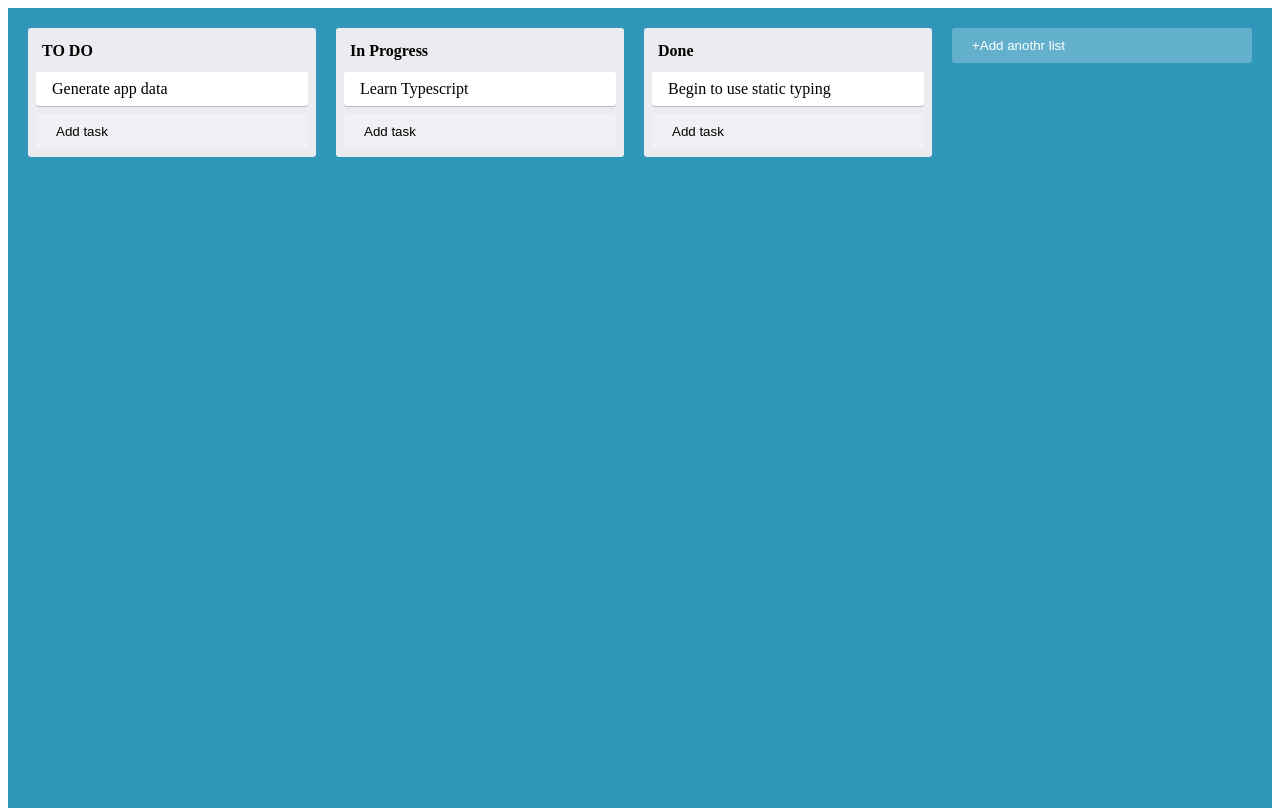
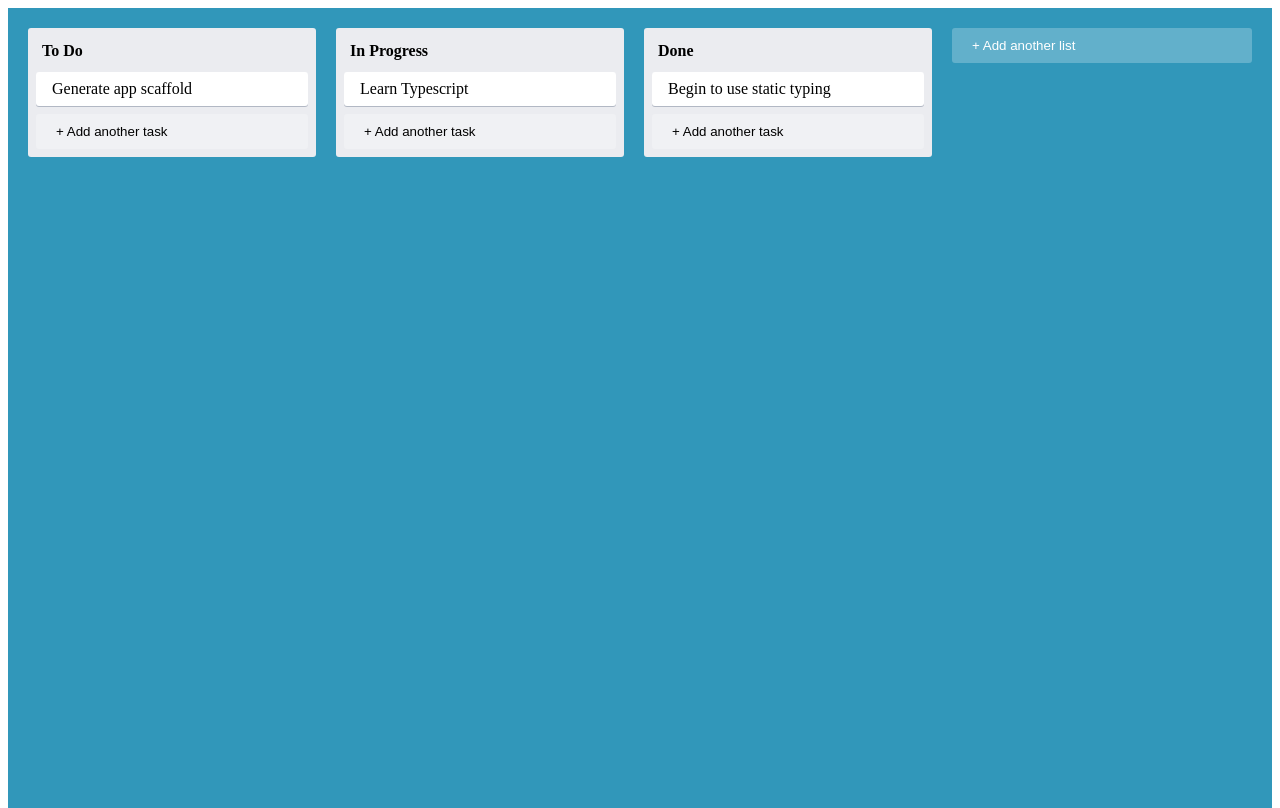
Before and after one commit to adilabed/reacttrello, a React (Create React App) app: page / in a window 1280 px wide. Built offline with nearby package versions, Linux system fonts and the light colour scheme.

Commit message:
State Management Using ReactContext

```diff
--- a/src/App.tsx
+++ b/src/App.tsx
@@ -3,22 +3,22 @@
 import { Column } from "./Column";
 import { AppContainer } from './styles'
 import {AddNewItem} from "./AddNewItem";
+import { useAppState } from "./AppStateContext"
 
-function App() {
+const App = () => {
+  const {state} = useAppState()
   return (
     <AppContainer>
-      <Column text={"TO DO"}>
-        <Card text={"Generate app data"} />
-      </Column>
-      <Column text={"In Progress"}>
-        <Card text={"Learn Typescript"} />
-      </Column>
-      <Column text={"Done"}>
-        <Card text={"Begin to use static typing"} />
-      </Column>
-      <AddNewItem onAdd={console.log} toggleButtonText={'+Add anothr list'}></AddNewItem>
+      {state.lists.map((list, i) => (
+        <Column text={list.text} key={list.id} index={i}/>
+      ))}
+      <AddNewItem
+        toggleButtonText="+ Add another list"
+        onAdd={console.log}
+      />
     </AppContainer>
-  );
+  )
 }
 
+
 export default App;
--- /dev/null
+++ b/src/AppStateContext.tsx
@@ -0,0 +1,55 @@
+import React, { createContext, useContext } from "react"
+
+interface Task {
+  id: string
+  text: string
+}
+
+interface List {
+  id: string
+  text: string
+  tasks: Task[]
+}
+
+export interface AppState {
+  lists: List[]
+}
+
+interface AppStateContextProps {
+  state: AppState
+}
+
+const AppStateContext = createContext<AppStateContextProps>({} as AppStateContextProps)
+
+
+const appData: AppState = {
+  lists: [
+    {
+      id: "0",
+      text: "To Do",
+      tasks: [{ id: "c0", text: "Generate app scaffold" }]
+    },
+    {
+      id: "1",
+      text: "In Progress",
+      tasks: [{ id: "c2", text: "Learn Typescript" }]
+    },
+    {
+      id: "2",
+      text: "Done",
+      tasks: [{ id: "c3", text: "Begin to use static typing" }]
+    }
+  ]
+}
+
+export const AppStateProvider = ({ children }: React.PropsWithChildren<{}>) => {
+  return (
+    <AppStateContext.Provider value={{ state: appData }}>
+      {children}
+    </AppStateContext.Provider>
+  )
+}
+
+export const useAppState = () => {
+  return useContext(AppStateContext)
+}
--- a/src/Column.tsx
+++ b/src/Column.tsx
@@ -1,19 +1,28 @@
 import React from "react";
 import {ColumnContainer, ColumnTitle} from './styles'
 import {AddNewItem} from "./AddNewItem";
+import { useAppState } from "./AppStateContext"
+import { Card } from "./Card";
 
 
 interface ColumnProps {
   text: string
+  index: number
 }
 
-
-export const Column = ({ text, children } : React.PropsWithChildren<ColumnProps>) => {
+export const Column = ({ text, index }: ColumnProps) => {
+  const { state } = useAppState()
   return (
     <ColumnContainer>
       <ColumnTitle>{text}</ColumnTitle>
-      {children}
-      <AddNewItem onAdd={console.log} toggleButtonText={'Add task'} dark />
+      {state.lists[index].tasks.map(task => (
+        <Card text={task.text} key={task.id} />
+      ))}
+      <AddNewItem
+        toggleButtonText="+ Add another task"
+        onAdd={console.log}
+        dark
+      />
     </ColumnContainer>
   )
 }
```
Also changed, not shown: src/index.tsx (+5 -4 lines).
